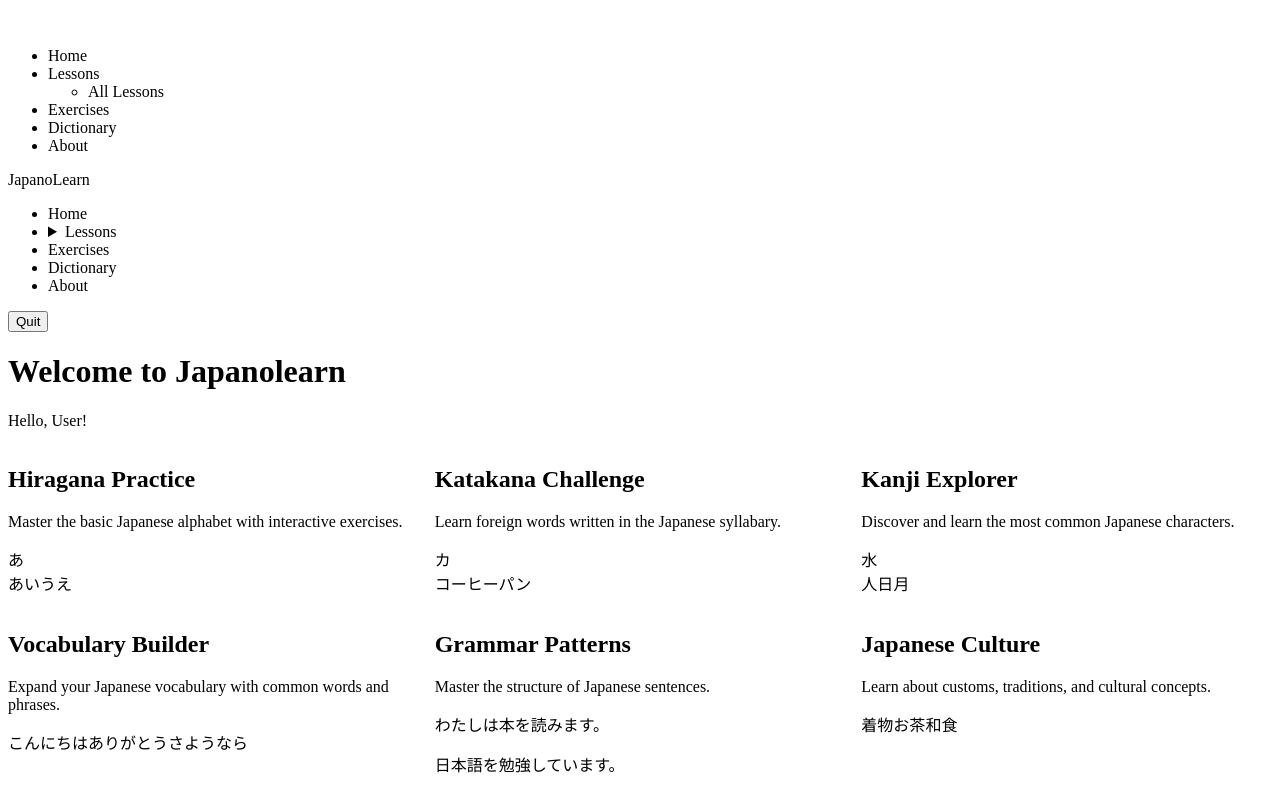
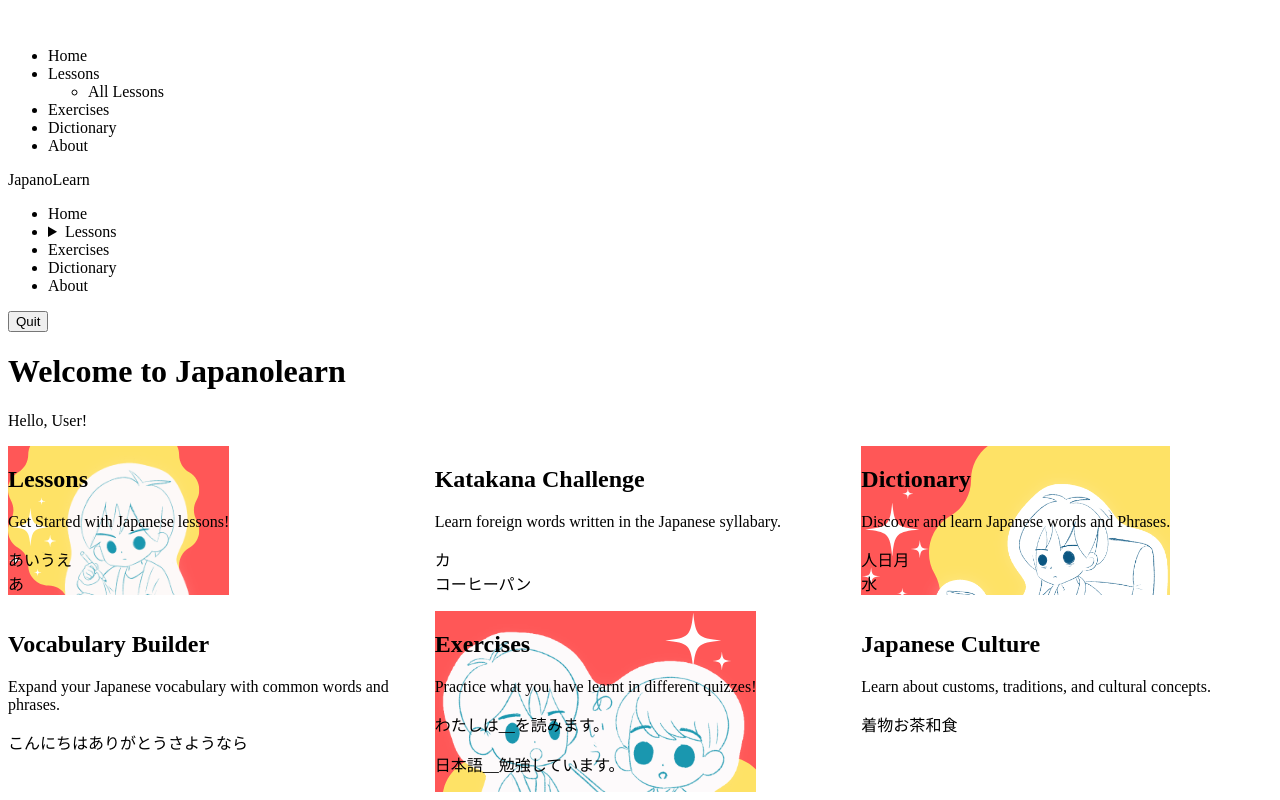
Before and after one commit to happygoluckycodeeditor/japanolearn-opensource, a React (Vite) app in the folder src/renderer/: page /dashboard in a window 1280 px wide. Shown: the part 1245-2045 px from the top of the page. Built offline with nearby package versions, Linux system fonts and the light colour scheme.

Commit message:
Added different Images to different pages on the Home Dashboard page

```diff
--- a/src/renderer/src/components/Dashboard.tsx
+++ b/src/renderer/src/components/Dashboard.tsx
@@ -1,5 +1,8 @@
 import Masonry, { ResponsiveMasonry } from 'react-responsive-masonry'
 import { useEffect, useState } from 'react'
+import img1 from '../assets/images/img1.svg'
+import img2 from '../assets/images/img2.svg'
+import img3 from '../assets/images/img3.svg'
 
 export default function Dashboard(): JSX.Element {
   const [username, setUsername] = useState('User')
@@ -27,6 +30,7 @@ export default function Dashboard(): JSX.Element {
         <ResponsiveMasonry columnsCountBreakPoints={{ 350: 1, 750: 2, 900: 3 }}>
           <Masonry gutter="16px">
             {/* Hiragana Card */}
+            {/* Hiragana Card with Background Image */}
             <div
               className="
               relative
@@ -41,18 +45,29 @@ export default function Dashboard(): JSX.Element {
               hover:shadow-2xl
               w-full
               "
+              style={{
+                backgroundImage: `url(${img1})`,
+                backgroundSize: 'cover',
+                backgroundPosition: 'center',
+                backgroundRepeat: 'no-repeat',
+                position: 'relative'
+              }}
             >
-              <h2 className="text-lg font-bold text-blue-800">Hiragana Practice</h2>
-              <p className="mt-2 text-blue-700">
-                Master the basic Japanese alphabet with interactive exercises.
-              </p>
-              <div className="absolute bottom-4 right-4 text-4xl">あ</div>
+              {/* Overlay to ensure text readability */}
+              <div className="absolute inset-0 bg-gray-200 opacity-50 rounded-lg"></div>
+
+              {/* Content positioned above the overlay */}
+              <div className="relative z-10">
+                <h2 className="text-lg font-bold text-blue-800">Lessons</h2>
+                <p className="mt-2 text-blue-700">Get Started with Japanese lessons!</p>
                 <div className="mt-3 text-blue-600">
                   <span className="inline-block bg-blue-100 rounded px-2 py-1 mr-1">あ</span>
                   <span className="inline-block bg-blue-100 rounded px-2 py-1 mr-1">い</span>
                   <span className="inline-block bg-blue-100 rounded px-2 py-1 mr-1">う</span>
                   <span className="inline-block bg-blue-100 rounded px-2 py-1">え</span>
                 </div>
+              </div>
+              <div className="absolute bottom-4 right-4 text-4xl z-10">あ</div>
             </div>
 
             {/* Katakana Card */}
@@ -97,17 +112,30 @@ export default function Dashboard(): JSX.Element {
               ease-in-out
               hover:shadow-2xl
               "
+              style={{
+                backgroundImage: `url(${img2})`,
+                backgroundSize: 'cover',
+                backgroundPosition: 'center',
+                backgroundRepeat: 'no-repeat',
+                position: 'relative'
+              }}
             >
-              <h2 className="text-lg font-bold text-purple-800">Kanji Explorer</h2>
+              {/* Overlay to ensure text readability */}
+              <div className="absolute inset-0 bg-gray-200 opacity-50 rounded-lg"></div>
+
+              <div className="relative z-10">
+                <h2 className="text-lg font-bold text-purple-800">Dictionary</h2>
                 <p className="mt-2 text-purple-700">
-                Discover and learn the most common Japanese characters.
+                  Discover and learn Japanese words and Phrases.
                 </p>
-              <div className="absolute bottom-4 right-4 text-4xl">水</div>
+
                 <div className="mt-3 text-purple-600">
                   <span className="inline-block bg-purple-100 rounded px-2 py-1 mr-1">人</span>
                   <span className="inline-block bg-purple-100 rounded px-2 py-1 mr-1">日</span>
                   <span className="inline-block bg-purple-100 rounded px-2 py-1 mr-1">月</span>
                 </div>
+              </div>
+              <div className="absolute bottom-4 right-4 text-4xl">水</div>
             </div>
 
             {/* Vocabulary Card */}
@@ -152,12 +180,26 @@ export default function Dashboard(): JSX.Element {
               ease-in-out
               hover:shadow-2xl
               "
+              style={{
+                backgroundImage: `url(${img3})`,
+                backgroundSize: 'cover',
+                backgroundPosition: 'center',
+                backgroundRepeat: 'no-repeat',
+                position: 'relative'
+              }}
             >
-              <h2 className="text-lg font-bold text-amber-800">Grammar Patterns</h2>
-              <p className="mt-2 text-amber-700">Master the structure of Japanese sentences.</p>
-              <div className="mt-3 text-amber-600">
-                <p className="bg-amber-100 rounded p-2 mb-2">わたしは本を読みます。</p>
-                <p className="bg-amber-100 rounded p-2">日本語を勉強しています。</p>
+              {/* Overlay to ensure text readability */}
+              <div className="absolute inset-0 bg-gray-200 opacity-50 rounded-lg"></div>
+
+              <div className="relative z-10">
+                <h2 className="text-lg font-bold text-black-800">Exercises</h2>
+                <p className="mt-2 text-black-700">
+                  Practice what you have learnt in different quizzes!
+                </p>
+                <div className="mt-3 text-black-600">
+                  <p className="bg-gray-100 rounded p-2 mb-2">わたしは__を読みます。</p>
+                  <p className="bg-gray-100 rounded p-2">日本語__勉強しています。</p>
+                </div>
               </div>
             </div>
 
```
Lines whose indentation alone changed are shown as unchanged.
